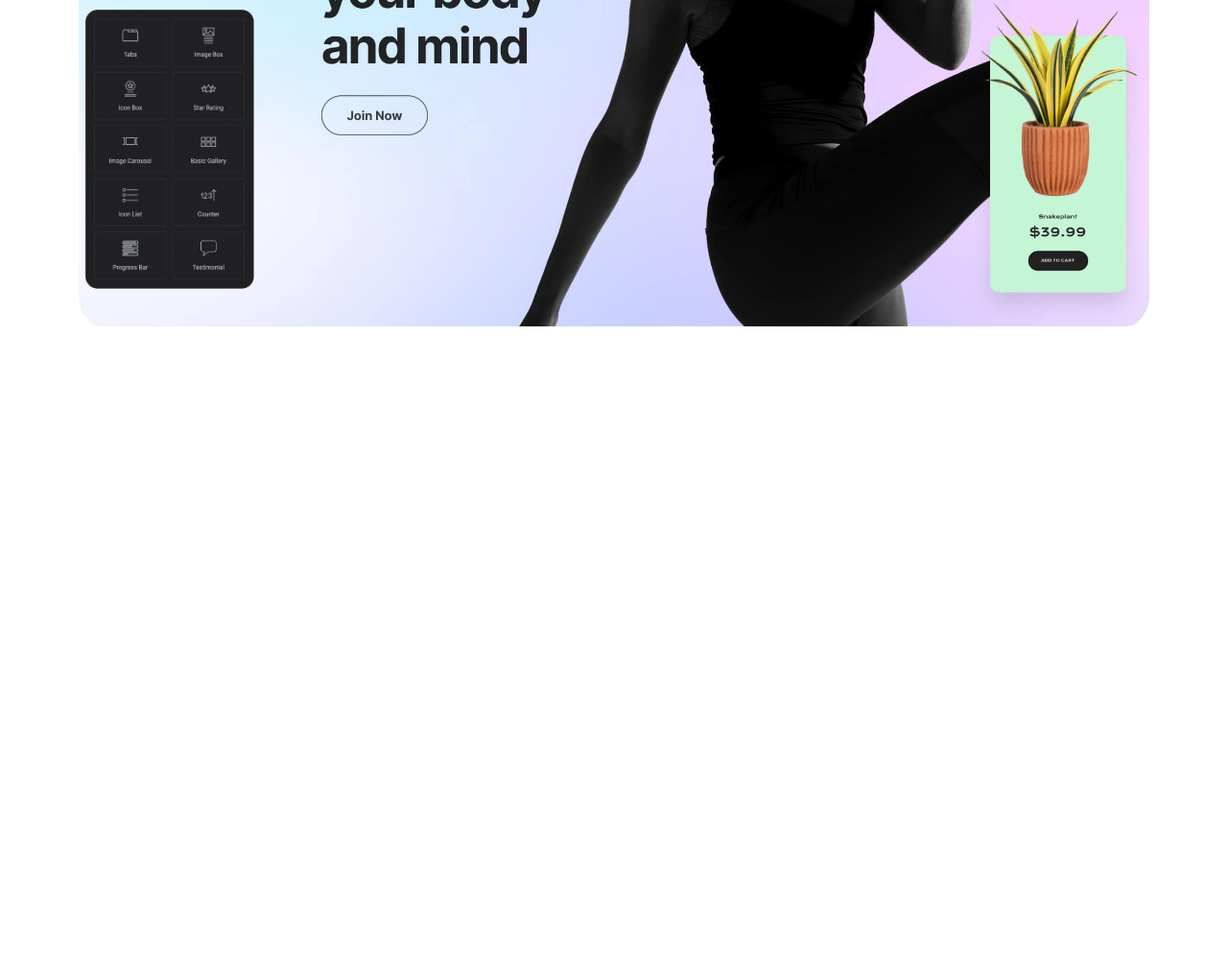
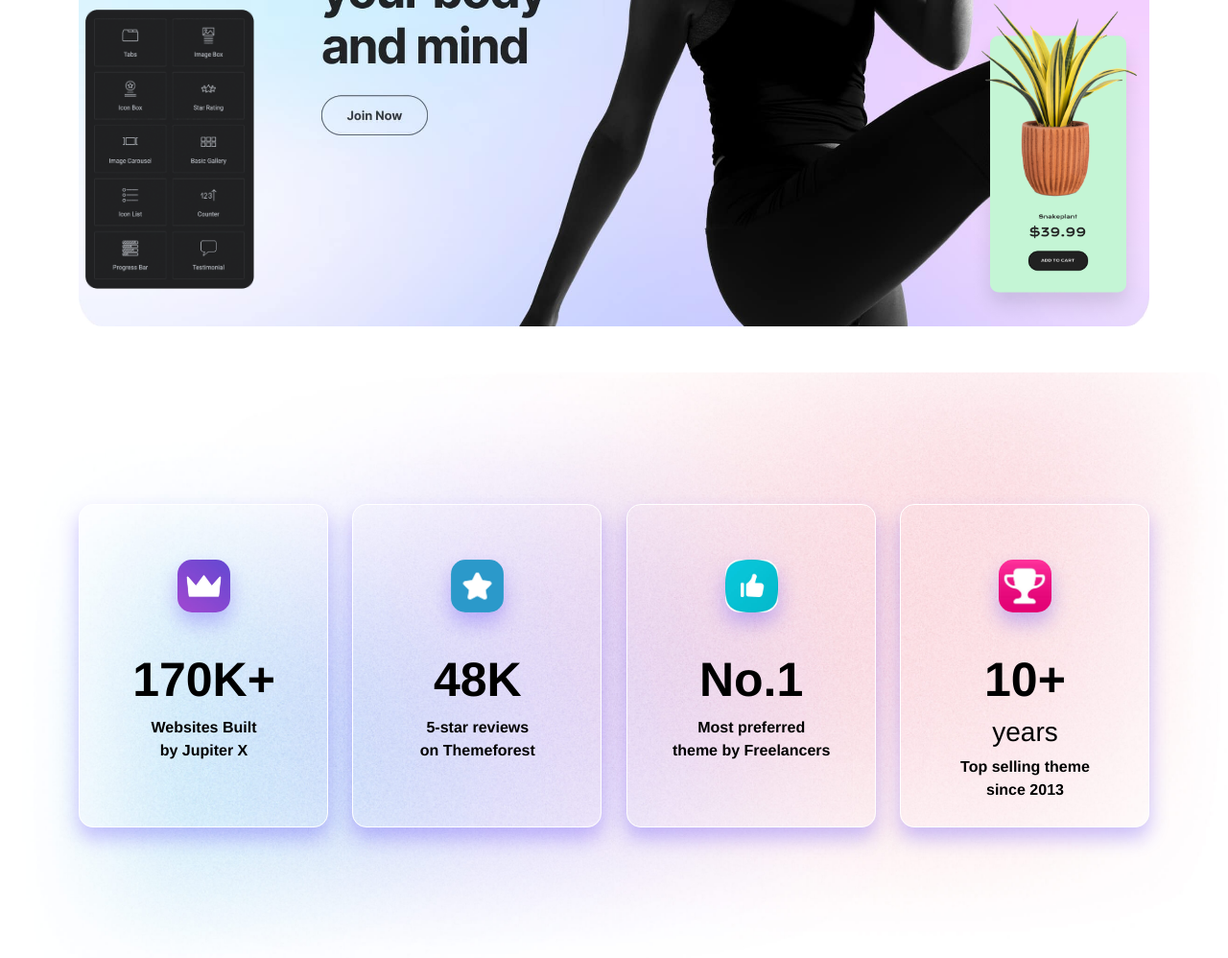
Before and after one commit to Hemantchoudhary07/JavaScriptProjects, a plain HTML site: page jupiterX4/index.html in a window 1280 px wide. Shown: the part 812-1810 px from the top of the page at 96% size. Before the commit the page ends 1152 px from the top, so only its background shows below. Drawn offline with nearby package versions, Linux system fonts and the light colour scheme; a web font is replaced by a local one.

Commit message:
add cards

```diff
--- a/jupiterX4/index.html
+++ b/jupiterX4/index.html
@@ -129,7 +129,8 @@
                                     <li class="nav-item dropdown">
                                         <a class="nav-link active" href="#">Demo </a>
                                     </li>
-                                    <button type="button" class="btn btn-primary active rounded-pill navbarbutton" href="#" >Buy
+                                    <button type="button" class="btn btn-primary active rounded-pill navbarbutton"
+                                        href="#">Buy
                                         JupiterX</button>
                                 </ul>
                             </div>
@@ -172,16 +173,37 @@
     </div>
 
 
+    <div class="section jupitercards mt-5">
+        <div class="container">
+            <div class="row">
+                <div class="col-12 jupiterforcards">
 
-<div class="section">
-    <div class="container">
-        <div class="row">
-            <div class="col">
+                    <div class=" col-sm-12 col-md-4 col-lg-4 jupiterbox">
+                        <img src="images/crown card.webp" alt="#">
+                        <h2>170K+</h2>
+                        <p> Websites Built <br> by Jupiter X </p>
+                    </div>
+                    <div class=" col-sm-12 col-md-4 col-lg-4 jupiterbox">
+                        <img src="images/star card.png" alt="#">
+                        <h2>48K</h2>
+                        <p> 5-star reviews <br> on Themeforest </p>
+                    </div>
+                    <div class=" col-sm-12 col-md-4 col-lg-4 jupiterbox">
+                        <img src="images/ok card.jpg" alt="#">
+                        <h2>No.1</h2>
+                        <p> Most preferred <br> theme by Freelancers </p>
+                    </div>
+                    <div class=" col-sm-12 col-md-4 col-lg-4 jupiterbox">
+                        <img src="images/win card.jpg" alt="#">
+                        <h2>10+ <h3> years </h3>
+                        </h2>
+                        <p> Top selling theme <br> since 2013</p>
+                    </div>
 
+                </div>
             </div>
         </div>
     </div>
-</div>
 
 
     <script src="script.js"></script>
--- a/jupiterX4/style.css
+++ b/jupiterX4/style.css
@@ -96,12 +96,54 @@ body {
     width: 190px;
     margin-top: 172PX;
     background-color: rgba(255, 0, 0, 0.0);
-
 }
 
+.jupitercards {
+    height: 610px;
+    background-image: url('images/image-3451.jpg');
+    background-size: cover;
+    background-position: center;
+    background-repeat: no-repeat;
+    border-radius: 25px;
+    display: flex;
+    justify-content: center;
+    align-items: center;
+}
 
+.jupiterbox img {
+    height: 55px;
+    width: 55px;
+    margin: 40px;
+    border-radius: 15px;
+    background-image: none;
+    box-shadow: 0px 11px 20px 0px rgba(53.999999999999964, 18.99999999999999, 250, 0.25);
+}
 
+.jupiterbox h2 {
+    font-size: 50px;
+    font-weight: 900;
+}
 
+.jupiterbox p {
+    font-weight: 700;
+}
+
+.jupiterforcards {
+    display: flex;
+    justify-content: space-between;
+    align-items: center;
+    text-align: center;
+}
+
+.jupiterbox {
+    height: 337px;
+    width: 260px;
+    border: 1px solid white;
+    border-radius: 15px;
+    padding: 17px 17px 18px 18px;
+    background-image: none;
+    box-shadow: 0px 11px 20px 0px rgba(53.999999999999964, 18.99999999999999, 250, 0.25);
+}
 
 
 
```
Also changed, not shown: jupiterX4/images/crown card.webp (added), jupiterX4/images/image-831.jpg (added), jupiterX4/images/ok card.jpg (added), jupiterX4/images/star card.png (added), jupiterX4/images/win card.jpg (added).
